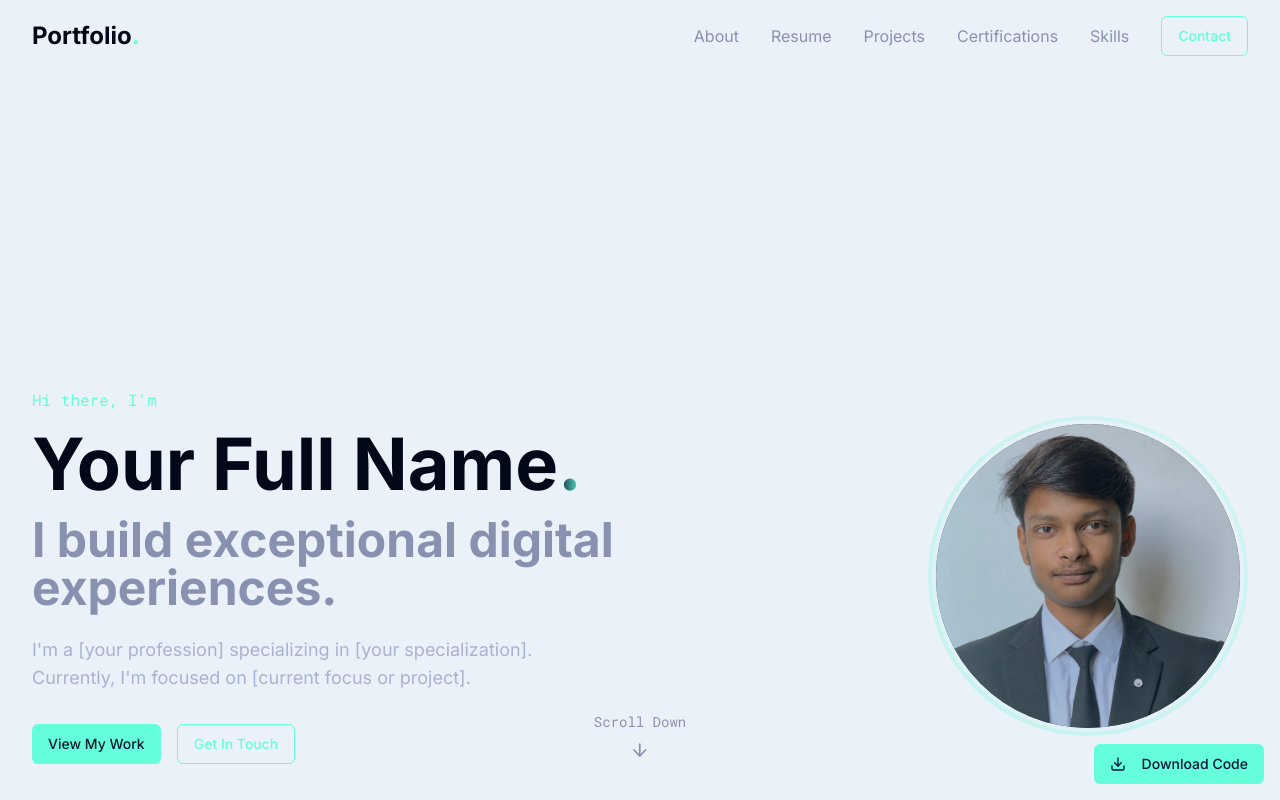
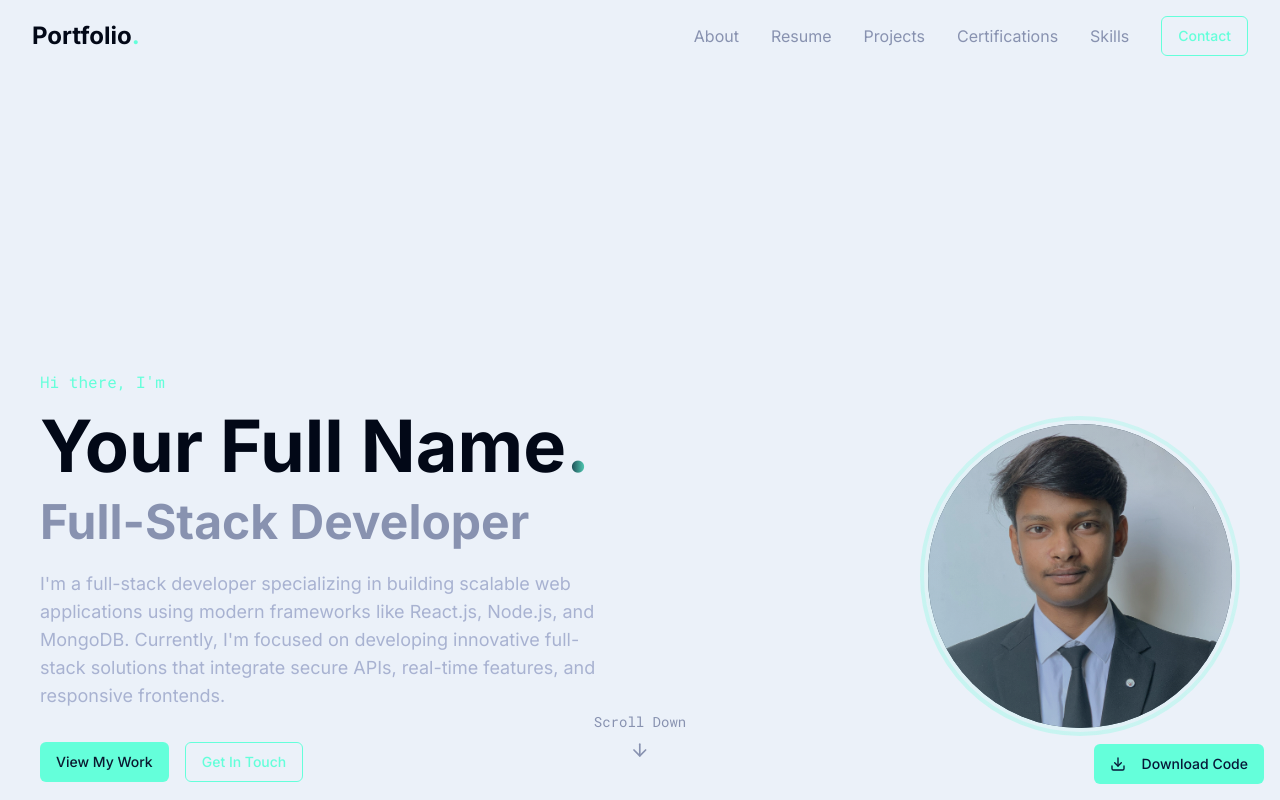
Before and after one commit to Dev-kumar-43/devkumar32, a React (Vite) app: page / in a window 1280 px wide. Shown: the top 800 px of the page. Built offline with nearby package versions, Linux system fonts and the light colour scheme.

Commit message:
Update hero section text
Update the hero section text to reflect current skills and focus.

```diff
--- a/src/components/Hero.tsx
+++ b/src/components/Hero.tsx
@@ -18,11 +18,11 @@ const Hero: React.FC = () => {
               <span className="text-gradient">.</span>
             </h1>
             <h2 className="text-3xl md:text-4xl lg:text-5xl font-bold text-slate mb-6 opacity-0 animate-fade-in" style={{ animationDelay: '0.6s' }}>
-              I build exceptional digital experiences.
+              Full-Stack Developer
             </h2>
             <p className="text-slate-light text-lg mb-8 max-w-xl opacity-0 animate-fade-in" style={{ animationDelay: '0.8s' }}>
-              I'm a [your profession] specializing in [your specialization].
-              Currently, I'm focused on [current focus or project].
+              I'm a full-stack developer specializing in building scalable web applications using modern frameworks like React.js, Node.js, and MongoDB.
+              Currently, I'm focused on developing innovative full-stack solutions that integrate secure APIs, real-time features, and responsive frontends.
             </p>
             <div className="flex flex-wrap gap-4 opacity-0 animate-fade-in" style={{ animationDelay: '1s' }}>
               <Button asChild className="bg-highlight text-navy hover:bg-highlight/90">
```
